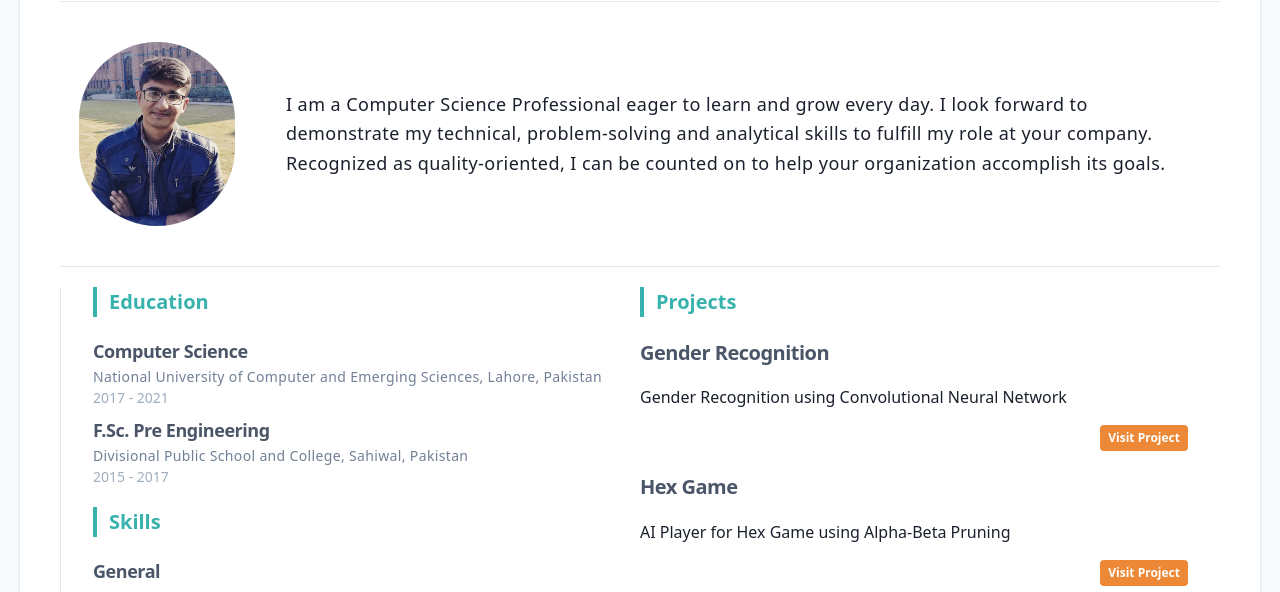
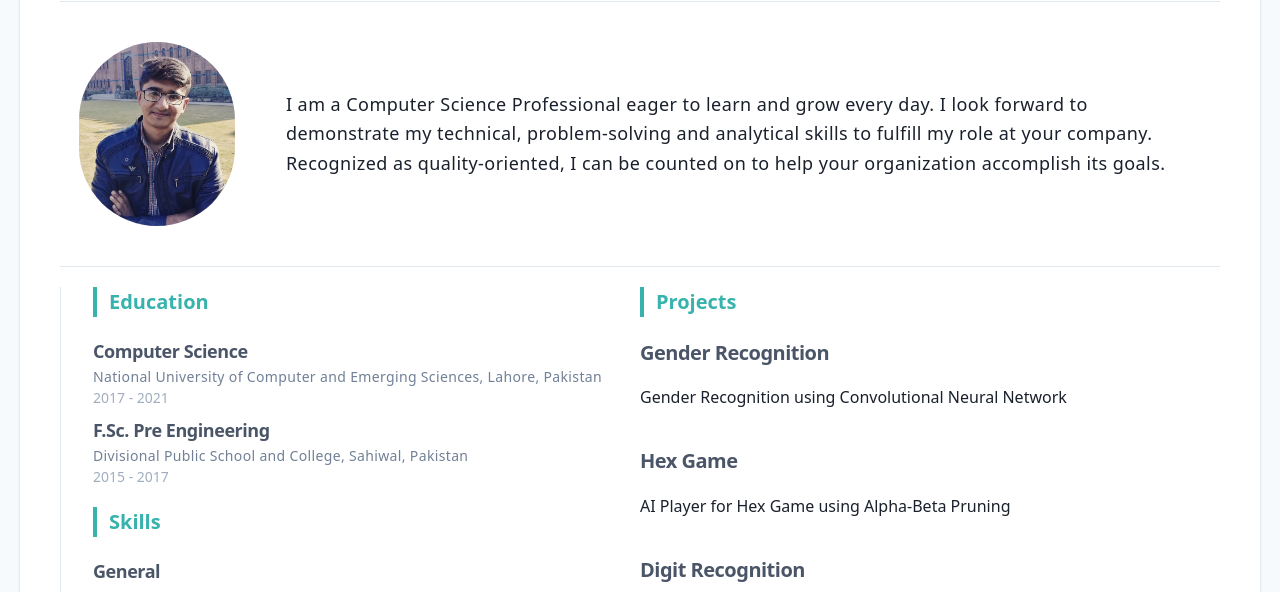
Before and after one commit to khuramniaz/My-Porfolio, a Gatsby site: page / in a window 1280 px wide. Shown: the part 171-763 px from the top of the page. Built offline with nearby package versions, Linux system fonts and the light colour scheme; Gatsby itself is replaced by a stand-in of ours.

Commit message:
Update projects.js

```diff
--- a/src/components/projects.js
+++ b/src/components/projects.js
@@ -9,14 +9,6 @@ const Projects = ({ data }) => (
         <h3 className="item-sub">{item.company}</h3>
         <p className="py-4">{item.description}</p>
         <div className="flex justify-end">
-          <a
-            className="btn btn-secondary"
-            href={item.link}
-            target="_blank"
-            rel="noopener noreferrer"
-          >
-            Visit Project
-          </a>
         </div>
       </article>
     ))}
```
